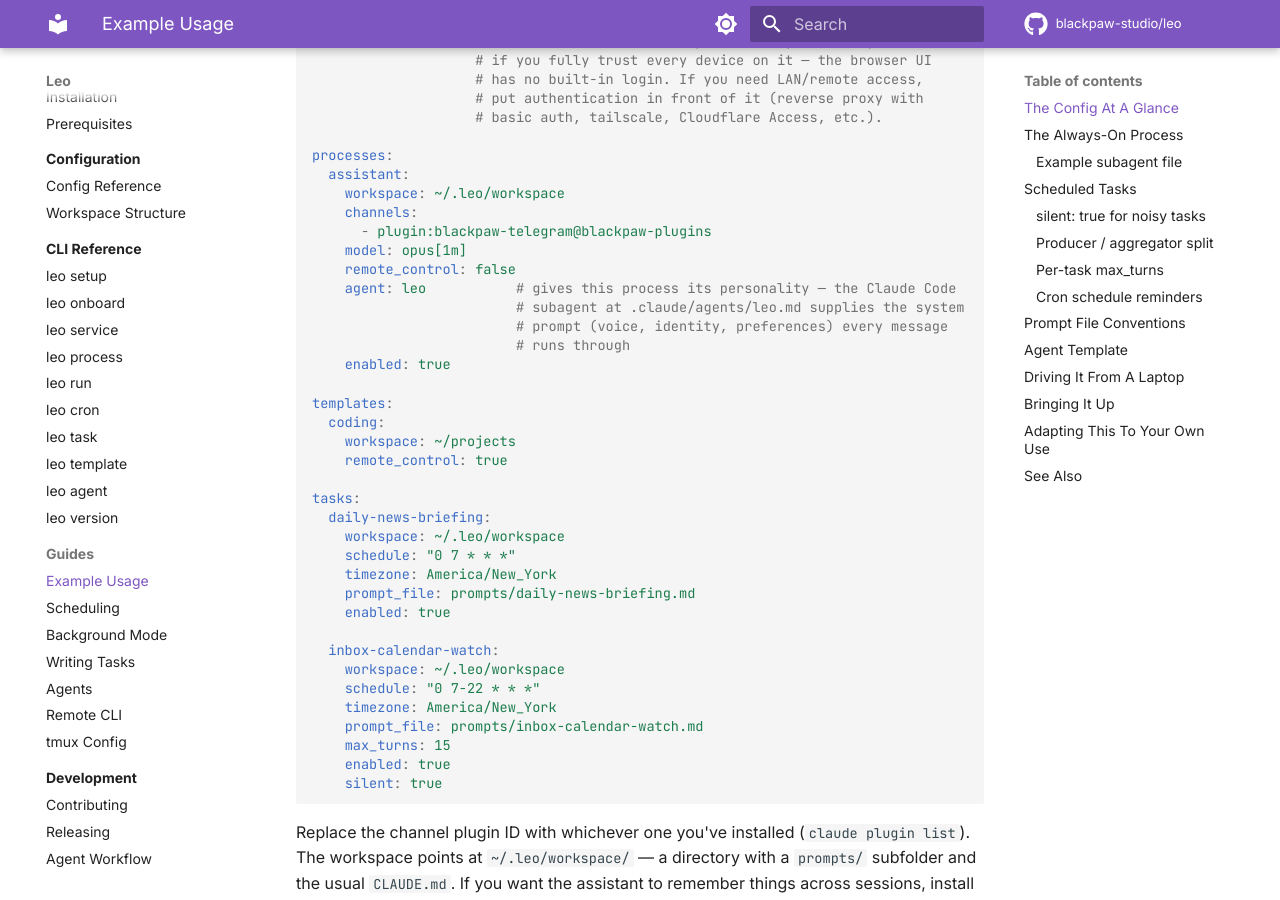
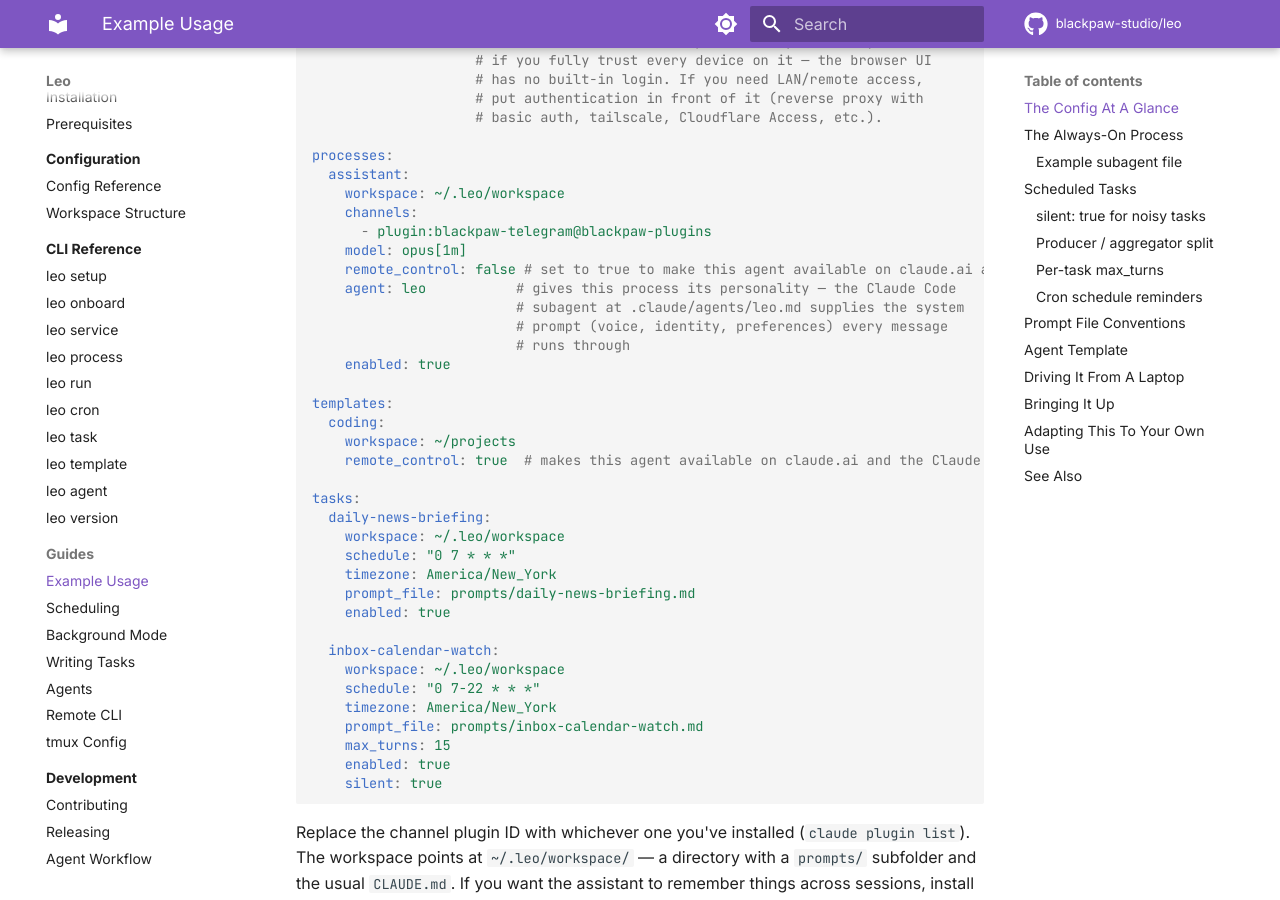
Before and after one commit to blackpaw-studio/leo, an MkDocs documentation site: the page built from docs/guides/example-usage.md, in a window 1280 px wide and 900 px high, scrolled down 774 px. Built offline with MkDocs 1.6.1 and Material for MkDocs 9.7.7, drawn with Linux system fonts in a browser that asks for light colours; comment, search, counter and statistics services are not loaded; some of the changed text lies outside the part shown.

Commit message:
docs(example-usage): note remote_control exposes agents on claude.ai

````diff
--- a/docs/guides/example-usage.md
+++ b/docs/guides/example-usage.md
@@ -35,7 +35,7 @@ processes:
     channels:
       - plugin:blackpaw-telegram@blackpaw-plugins
     model: opus[1m]
-    remote_control: false
+    remote_control: false # set to true to make this agent available on claude.ai and the Claude app
     agent: leo           # gives this process its personality — the Claude Code
                          # subagent at .claude/agents/leo.md supplies the system
                          # prompt (voice, identity, preferences) every message
@@ -45,7 +45,7 @@ processes:
 templates:
   coding:
     workspace: ~/projects
-    remote_control: true
+    remote_control: true  # makes this agent available on claude.ai and the Claude app
 
 tasks:
   daily-news-briefing:
@@ -290,7 +290,7 @@ A single template handles on-demand coding work:
 templates:
   coding:
     workspace: ~/projects
-    remote_control: true
+    remote_control: true  # makes this agent available on claude.ai and the Claude app
 ```
 
 Dispatch a new agent from Telegram (or the web UI, or `leo agent spawn`):
````
